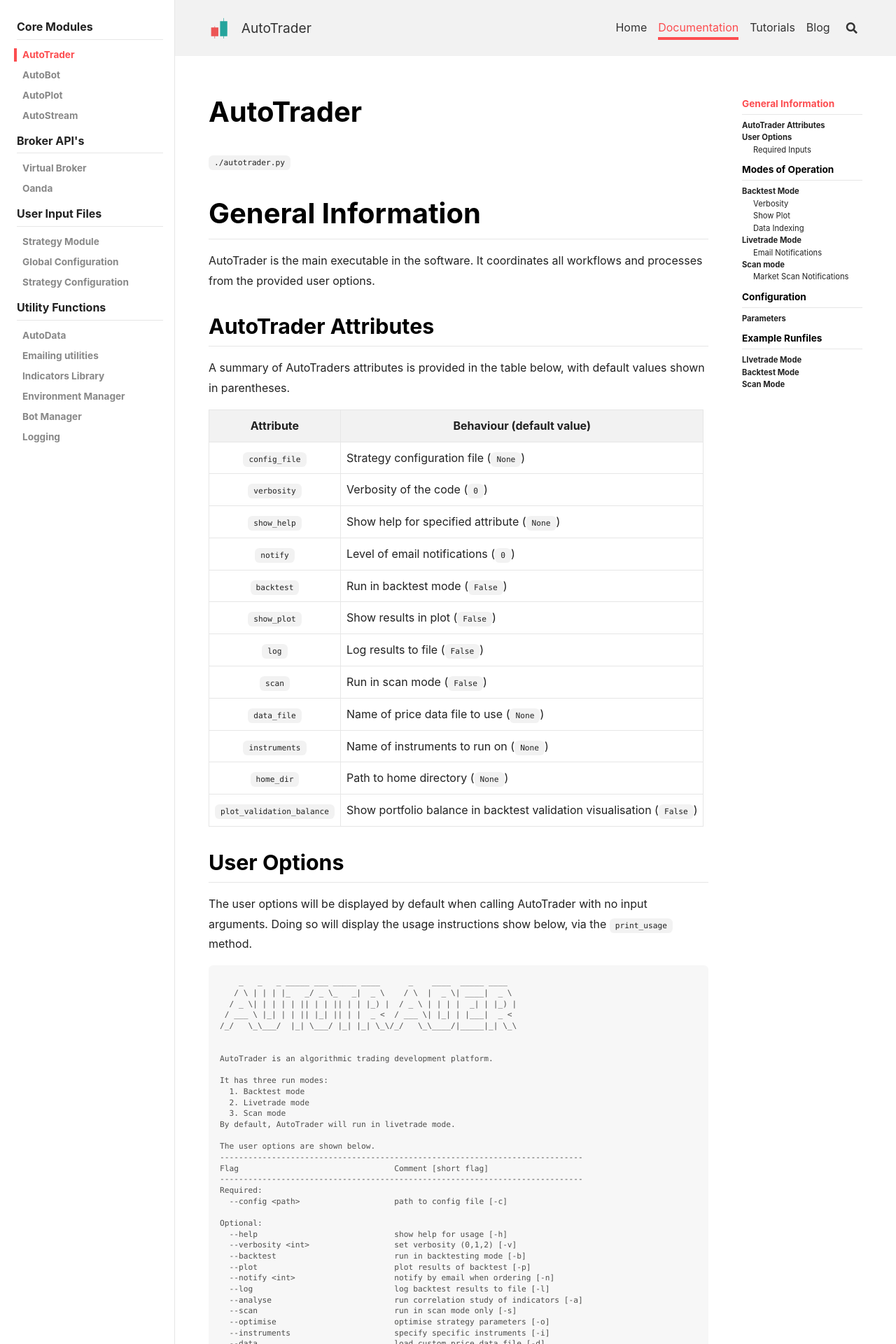
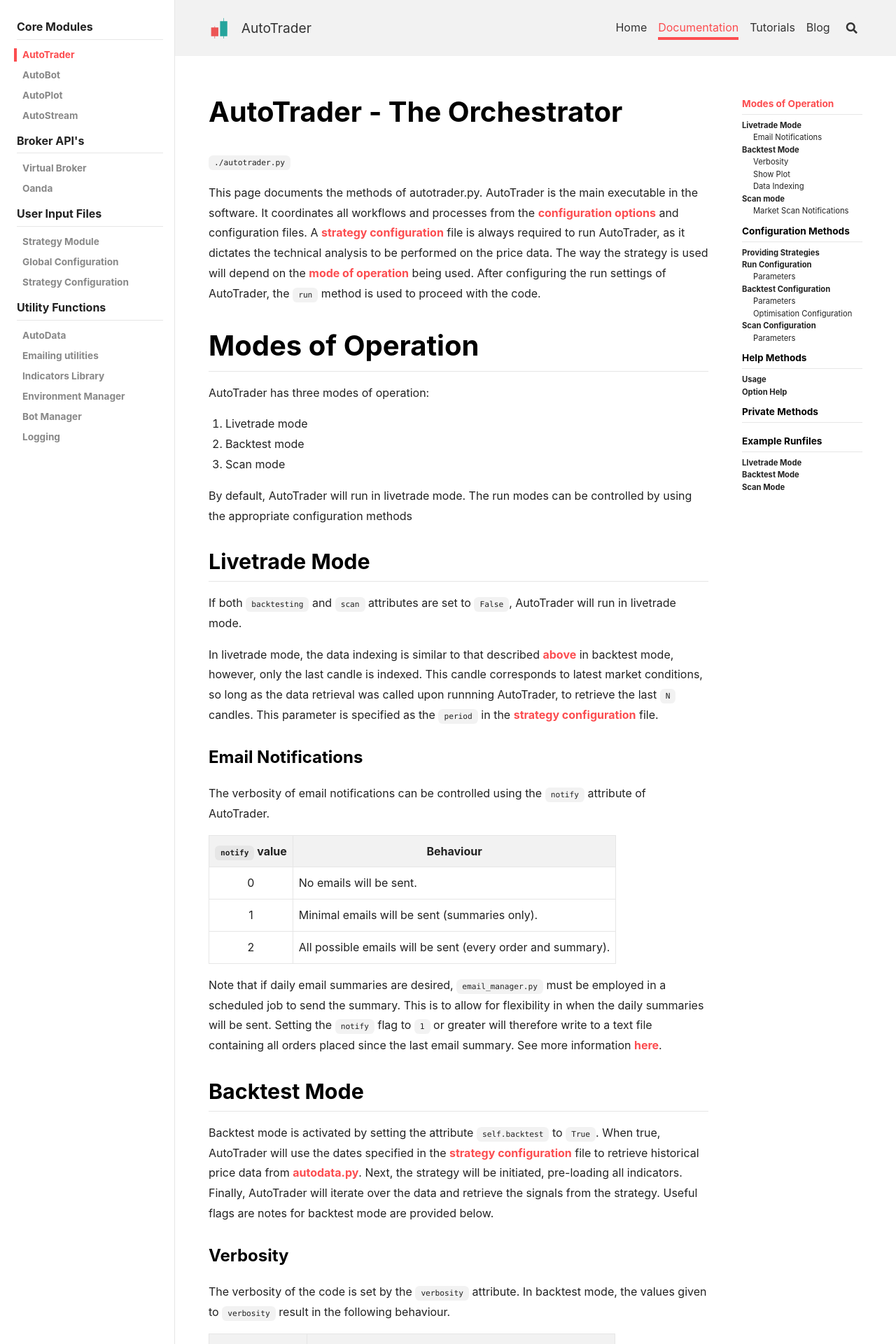
Before and after one commit to kieran-mackle/AutoTrader, a Jekyll site: the page built from content/_documentation/1.1-autotrader.md, in a window 1280 px wide. Shown: the top 1920 px of the page at 70% size. Built offline with Jekyll 4.4.1, drawn with Linux system fonts in a browser that asks for light colours; nearby versions of some CDN libraries; some of the changed text lies outside the part shown.

Commit message:
docs: updated

````diff
--- a/content/_documentation/1.1-autotrader.md
+++ b/content/_documentation/1.1-autotrader.md
@@ -1,5 +1,5 @@
 ---
-title: AutoTrader
+title: AutoTrader - The Orchestrator
 permalink: docs/autotrader
 key: docs-autotrader
 ---
@@ -7,95 +7,48 @@
 `./autotrader.py`
 
 
-# General Information
-AutoTrader is the main executable in the software. It coordinates all workflows and processes from the provided user options.
+This page documents the methods of autotrader.py. AutoTrader is the main executable in the software.
+It coordinates all workflows and processes from the
+[configuration options](#run-configuration) and configuration files. A [strategy configuration](configuration-strategy)
+file is always required to run AutoTrader, as it dictates the technical analysis to be performed on the price data.
+The way the strategy is used will depend on the [mode of operation](#modes-of-operation) being used. After configuring
+the run settings of AutoTrader, the `run` method is used to proceed with the code.
 
-
-## AutoTrader Attributes
-A summary of AutoTraders attributes is provided in the table below, with default values shown in parentheses.
-
-|           Attribute        | Behaviour (default value)                                                                          |
-| :------------------------: | -------------------------------------------------------------------------------------------------- |
-|         `config_file`      | Strategy configuration file (`None`) |
-|`verbosity`| Verbosity of the code (`0`) |
-|`show_help`| Show help for specified attribute (`None`) |
-|`notify`| Level of email notifications (`0`) |
-|`backtest`| Run in backtest mode (`False`) |
-|`show_plot`| Show results in plot (`False`) |
-|`log`| Log results to file (`False`) |
-|`scan`| Run in scan mode (`False`) |
-|`data_file`| Name of price data file to use (`None`) |
-|`instruments`| Name of instruments to run on (`None`) |
-|`home_dir`| Path to home directory (`None`) |
-|`plot_validation_balance`| Show portfolio balance in backtest validation visualisation (`False`) |
-
-
-
-
-
-## User Options
-
-The user options will be displayed by default when calling AutoTrader with no input arguments. Doing so will display the usage
-instructions show below, via the `print_usage` method.
-
-```
-    _   _   _ _____ ___ _____ ____      _    ____  _____ ____
-   / \ | | | |_   _/ _ \_   _|  _ \    / \  |  _ \| ____|  _ \
-  / _ \| | | | | || | | || | | |_) |  / _ \ | | | |  _| | |_) |
- / ___ \ |_| | | || |_| || | |  _ <  / ___ \| |_| | |___|  _ <
-/_/   \_\___/  |_| \___/ |_| |_| \_\/_/   \_\____/|_____|_| \_\
-
-
-AutoTrader is an algorithmic trading development platform.
-
-It has three run modes:
-  1. Backtest mode
-  2. Livetrade mode
-  3. Scan mode
-By default, AutoTrader will run in livetrade mode.
-
-The user options are shown below.
------------------------------------------------------------------------------
-Flag                                 Comment [short flag]
------------------------------------------------------------------------------
-Required:
-  --config <path>                    path to config file [-c]
-
-Optional:
-  --help                             show help for usage [-h]
-  --verbosity <int>                  set verbosity (0,1,2) [-v]
-  --backtest                         run in backtesting mode [-b]
-  --plot                             plot results of backtest [-p]
-  --notify <int>                     notify by email when ordering [-n]
-  --log                              log backtest results to file [-l]
-  --analyse                          run correlation study of indicators [-a]
-  --scan                             run in scan mode only [-s]
-  --optimise                         optimise strategy parameters [-o]
-  --instruments                      specify specific instruments [-i]
-  --data                             load custom price data file [-d]
-
-For more information, try using -h <Option>. For example, use
- -h backtest or -h b for more information on the backtesting flag.
-```
-
-As shown in the output above, help on specific user options can be obtained by using the `--help` or `-h` flag, followed
-by the specific user option. See the [Getting Help](../tutorials/help) tutorial guide for an example.
-
-### Required Inputs
-A [strategy configuration](configuration-strategy) file is always required to run AutoTrader, as it dictates the technical
-analysis to be performed on the price data. All other user options are optional, however they will control how AutoTrader
-runs. This is discussed below in the [Modes of Operation](#modes-of-operation).
 
 
 
 # Modes of Operation
 AutoTrader has three modes of operation:
-  1. Backtest mode
-  2. Livetrade mode
+  1. Livetrade mode
+  2. Backtest mode
   3. Scan mode
 
-By default, AutoTrader will run in livetrade mode. That is, when `self.backtest` and `self.scan` are set to `False`, AutoTrader
-will assume live-trading mode.
+By default, AutoTrader will run in livetrade mode. The run modes can be controlled by using the appropriate
+configuration methods
+
+
+## Livetrade Mode
+If both `backtesting` and `scan` attributes are set to `False`, AutoTrader will run in livetrade mode.
+
+In livetrade mode, the data indexing is similar to that described [above](#data-indexing) in backtest mode, however, only the last
+candle is indexed. This candle corresponds to latest market conditions, so long as the data retrieval was called upon runnning
+AutoTrader, to retrieve the last `N` candles. This parameter is specified as the `period` in the
+[strategy configuration](configuration-strategy) file.
+
+
+### Email Notifications
+
+The verbosity of email notifications can be controlled using the `notify` attribute of AutoTrader.
+
+|  `notify` value | Behaviour                                                   |
+| :-------------: | ----------------------------------------------------------- |
+|        0        | No emails will be sent.                                     |
+|        1        | Minimal emails will be sent (summaries only).               |
+|        2        | All possible emails will be sent (every order and summary). |
+
+Note that if daily email summaries are desired, `email_manager.py` must be employed in a scheduled job to send the summary.
+This is to allow for flexibility in when the daily summaries will be sent. Setting the `notify` flag to `1` or greater will
+therefore write to a text file containing all orders placed since the last email summary. See more information [here](emailing).
 
 
 ## Backtest Mode
@@ -128,30 +81,6 @@
 
 
 
-
-## Livetrade Mode
-If both `backtesting` and `scan` attributes are set to `False`, AutoTrader will run in livetrade mode.
-
-In livetrade mode, the data indexing is similar to that described [above](#data-indexing) in backtest mode, however, only the last
-candle is indexed. This candle corresponds to latest market conditions, so long as the data retrieval was called upon runnning
-AutoTrader, to retrieve the last `N` candles. This parameter is specified as the `period` in the
-[strategy configuration](configuration-strategy) file.
-
-
-### Email Notifications
-Email notifications
-
-|  `notify` value | Behaviour                                                   |
-| :-------------: | ----------------------------------------------------------- |
-|        0        | No emails will be sent.                                     |
-|        1        | Minimal emails will be sent (summaries only).               |
-|        2        | All possible emails will be sent (every order and summary). |
-
-Note that if daily email summaries are desired, `email_manager.py` must be employed in a scheduled job to send the summary.
-This is to allow for flexibility in when the daily summaries will be sent. Setting the `notify` flag to `1` or greater will
-therefore write to a text file containing all orders placed since the last email summary. See more information [here](emailing).
-
-
 ## Scan mode
 The third mode of AutoTrader is scan mode, activated by setting the `scan` attribute to `True`. When activated, AutoTrader will run
 as in livetrade mode, but instead of submitting an order to the broker when a signal is received, it will notify you that the scan
@@ -172,60 +101,164 @@
 
 
 
-# Configuration
+
+# Configuration Methods
+The following methods are used to configure the behaviour of AutoTrader.
+
+
+## Providing Strategies
+Trading strategies can be added using the `add_strategy` method of AutoTrader. This method can be used multiple times
+to add multiple strategies to the same run. Note that this method accepts both `strategy_filename` and `strategy_dict`.
+The first of these is used to provide the prefix of a [strategy configuration](configuration-strategy) file, while
+the second can be used to directly pass in a strategy configuration dictionary.
+
+```py
+def add_strategy(strategy_filename=None,
+                 strategy_dict=None)
+```
+
+
+
+## Run Configuration
 To configure the run settings of AutoTrader, the `configure` method should be used. This is mostly optional,
 and if not used, AutoTrader will run with the defualt settings. If you are livetrading, however, you will need to
 set the feed to match your broker and provide your trading account number.
 
-```
+```py
 def configure(feed='yahoo', verbosity=1, notify=0, home_dir=None,
               include_broker=False, use_stream=False, detach_bot=False,
               check_data_alignment=True, allow_dancing_bears=False,
               account_id=None, environment='demo', show_plot=False,
-              MTF_initialisation=False):
+              MTF_initialisation=False)
 ```
 
-## Parameters
+### Parameters
 The `configure` method has the following parameters.
 
+| Parameter | Description |
+| ------- | ----------- |
+| feed (str) | The data feed to be used (eg. Yahoo, Oanda)|
+| verbosity (int)| the verbosity of AutoTrader (0, 1 or 2)|
+| notify (int)| the level of email notification (0, 1 or 2) |
+| home_dir (str)| the project home directory |
+| include_broker (bool)| set to True to assign broker to strategy attributes |
+| use_stream (bool)| set to True to use price stream as data feed |
+| detach_bot (bool)| set to True to spawn new thread for each bot deployed |
+| check_data_alignment (bool)| verify time of latest candle in data recieved against current time |
+| allow_dancing_bears (bool)| allow incomplete candles to be passed to strategy |
+| account_id (str)| the brokerage account ID to use in this instance |
+| environment (str) | the trading environment of this instance |
+| show_plot (bool) | automatically display plot of results |
+| MTF_initialisation (bool) | Only download mutliple time frame data when initialising the strategy, rather than every update |
+
+
+## Backtest Configuration
+To configure the backtest settings, use the `backtest` method.
+
+```py
+def backtest(start=None, end=None, initial_balance=1000, spread=0,
+             commission=0, leverage=1, base_currency='AUD', start_dt=None,
+             end_dt=None)
 ```
-Parameters:
-  feed (str): the data feed to be used (eg. Yahoo, Oanda).
 
-  verbosity (int): the verbosity of AutoTrader (0, 1 or 2).
+### Parameters
+The `backtest` method has the following parameters.
 
-  notify (int): the level of email notification (0, 1 or 2).
+| Parameter | Description |
+| ------- | ----------- |
+| start (str)| start date for backtesting, in format d/m/yyyy |
+| end (str)| end date for backtesting, in format d/m/yyyy |
+| initial_balance (float)| initial account balance in base currency units |
+| spread (float)| bid/ask spread of instrument |
+| commission (float)| trading commission as percentage per trade |
+| leverage (int)| account leverage |
+| base_currency (str)| base currency of account |
+| start_dt (datetime)| datetime object corresponding to start time |
+| end_dt (datetime)| datetime object corresponding to end time |
 
-  home_dir (str): the project home directory.
 
-  include_broker (bool): set to True to assign broker to strategy
-  attributes.
+Note that start and end times must be specified as the same type. For example, both start
+and end arguments must be provided together, or alternatively, start_dt and end_dt must
+both be provided.
 
-  use_stream (bool): set to True to use price stream as data feed.
+### Optimisation Configuration
+The optimisation capability of AutoTrader is a sub-function of the backtest mode, since a backtest must be run each iteration
+of the optimisation. To configure the optimisation settings, use the `optimise` method.
 
-  detach_bot (bool): set to True to spawn new thread for each bot
-  deployed.
+```py
+optimise(opt_params, bounds, Ns=4)
+```
 
-  check_data_alignment (bool): verify time of latest candle in
-  data recieved against current time.
+#### Parameters
 
-  allow_dancing_bears (bool): allow incomplete candles to be
-  passed to strategy.
+| Parameter | Description |
+| ------- | ----------- |
+| opt_params (list) | the parameters to be optimised, as they are named in the strategy configuration file |
+| bounds (list of tuples) | the bounds on each of the parameters to be optimised, specified as a tuple of the form (lower, upper) for each parameter |
+| Ns (int) | the number of points along each dimension of the optimisation grid |
 
-  account_id (str): the brokerage account ID to use in this instance.
 
-  environment (str): the trading environment of this instance.
 
-  show_plot (bool): automatically display plot of results.
+## Scan Configuration
+```py
+def scan(strategy_filename=None, scan_index=None)
+```
 
-  MTF_initialisation (bool): only download mutliple time frame
-  data when initialising the strategy, rather than every update.
+### Parameters
+
+| Parameter | Description |
+| ------- | ----------- |
+| strategy_filename (str) | prefix of yaml strategy configuration file, located in `home_dir/config` |
+| scan_index (str) | index to scan |
+
+
+# Help Methods
+The following methods are used to get help on the options and attributes of AutoTrader.
+See the [Getting Help](../tutorials/help) tutorial guide for an example of getting option-specific
+help from the code itself.
+
+## Usage
+```py
+def usage(self):
+  '''
+  Prints usage instructions for AutoTrader.
+  '''
+```
+
+## Option Help
+```py
+def option_help(self, option):
+  '''
+  Prints help for a user option of AutoTrader.
+
+      Parameters:
+          option (str): user option to request help for.
+  '''
 ```
 
 
 
+# Private Methods
+The following methods are used internally by autotrader to coordinate the workflow.
+
+| Method | Description |
+| ------ | ----------- |
+| `_main` | Executes the core workflow of AutoTrader. |
+| `_clear_strategies` | Removes all strategies saved in autotrader instance. |
+| `_clear_bots` | Removes all deployed bots in autotrader instance. |
+| `_instantiate_autoplot` | Creates instance of [AutoPlot](autoplot). |
+| `_update_strategy_watchlist` | Updates the watchlist of each strategy with the scan watchlist. |
+| `_assign_broker` | Configures and assigns appropriate broker for trading. |
+| `_configure_emailing` | Configure email settings. |
+|`_run_optimise`| Runs optimisation of strategy parameters. |
+| `_optimisation_helper_function` | Helper function for optimising strategy parameters in AutoTrader. This function will parse the ordered params into the config dict. |
+
+
+
+
 # Example Runfiles
-Shown below are example runfiles for running AutoTrader in livetrade, backtest and scan mode.
+Shown below are example runfiles for running AutoTrader in livetrade, backtest and scan mode. Run-able examples can also
+be found in the [demo repository](https://github.com/kieran-mackle/autotrader-demo).
 
 ## LIvetrade Mode
 ```
````
Also changed, not shown: other parts of content/_documentation/1.1-autotrader.md (+1 -2 lines).
